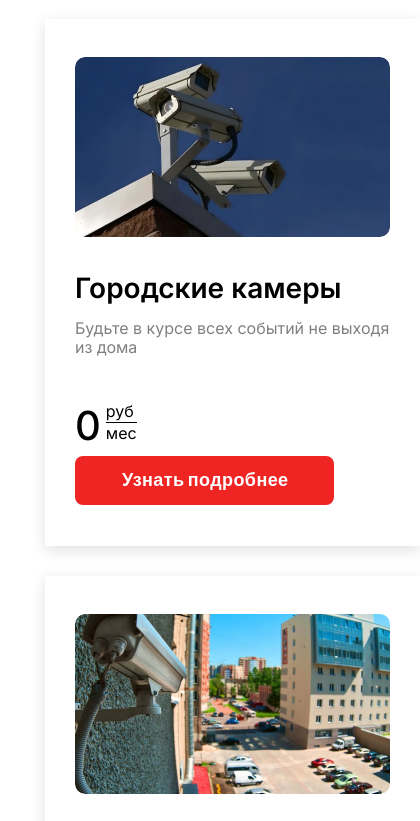
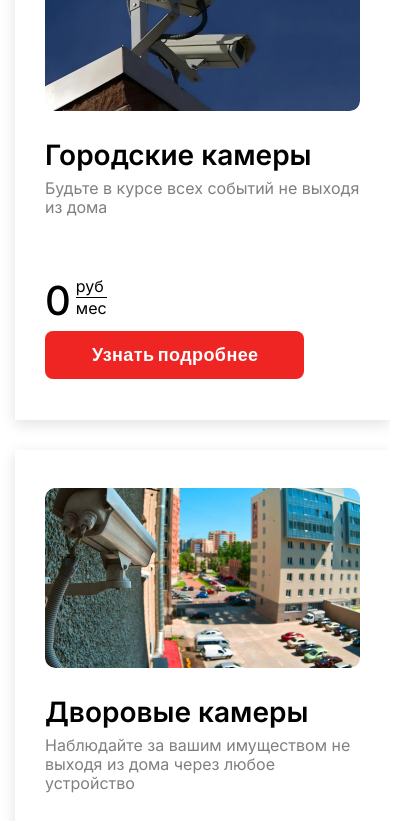
Before and after one commit to Aleksandra1990Dor/cameras-website, a website built with Vite: page index.html in a window 390 px wide. Shown: the part 682-1503 px from the top of the page, 420 px wide, since content can reach past the window. Built offline with nearby package versions, Linux system fonts and the light colour scheme; files whose address does not match are found by name.

Commit message:
created xs-mobile responsve v

```diff
--- a/src/assets/header.scss
+++ b/src/assets/header.scss
@@ -2,26 +2,31 @@
 	@apply mx-auto;
 
 	@media (min-width: 1430px) {
-		@apply w-container;
+		@apply w-container mx-auto;
 	}
 
 	@media (min-width: 1290px) {
-		@apply w-laptop;
+		@apply w-laptop mx-auto;
 	}
 
 	@media (max-width: 1290px) {
-		@apply w-sm-laptop;
+		@apply w-sm-laptop mx-auto;
 	}
 
 	@media (max-width: 1020px) and (min-width: 746px) {
-		@apply w-full;
+		@apply w-full mx-auto;
 		width: 688px;
 	}
 
 	@media (max-width: 746px) {
-		@apply w-full;
+		@apply w-full mx-auto;
 		padding: 0 45px 0 45px;
 		min-width: 300px;
+	}
+	@media (max-width: 420px) {
+		@apply mx-auto;
+		min-width: 300px;
+		padding: 0 15px 0 15px;
 	}
 }
 
@@ -69,6 +74,10 @@
 
 			@media (max-width: 740px) {
 				gap: 70px;
+			}
+
+			@media (max-width: 386px) {
+				gap: 40px;
 			}
 		}
 
--- a/src/assets/hero.scss
+++ b/src/assets/hero.scss
@@ -17,6 +17,10 @@
 		padding: 60px 0 59px 0;
 	}
 
+	@media (max-width: 467px) {
+		background-size: 500px auto;
+	}
+
 	&__title {
 		@apply text-4xl leading-130 font-semibold;
 		margin-bottom: 41px;
@@ -28,6 +32,10 @@
 
 		@media (max-width: 720px) {
 			@apply text-2xl leading-125;
+			margin-bottom: 40px;
+		}
+		@media (max-width: 420px) {
+			@apply text-xl leading-125;
 			margin-bottom: 40px;
 		}
 
--- a/src/assets/main-section.scss
+++ b/src/assets/main-section.scss
@@ -72,6 +72,9 @@
 					padding: 38px 30px 41px 30px;
 					width: 390px;
 				}
+				@media (max-width: 386px) {
+					@apply w-full;
+				}
 
 				&:nth-child(1) {
 					.img {
@@ -128,6 +131,9 @@
 						height: 180px;
 						margin-bottom: 30px;
 					}
+					@media (max-width: 386px) {
+						@apply w-full;
+					}
 				}
 
 				&_title {
@@ -135,6 +141,9 @@
 					margin-bottom: 10px;
 					@media (max-width: 630px) {
 						@apply text-lg;
+					}
+					@media (max-width: 460px) {
+						@apply leading-none;
 					}
 				}
 
```
